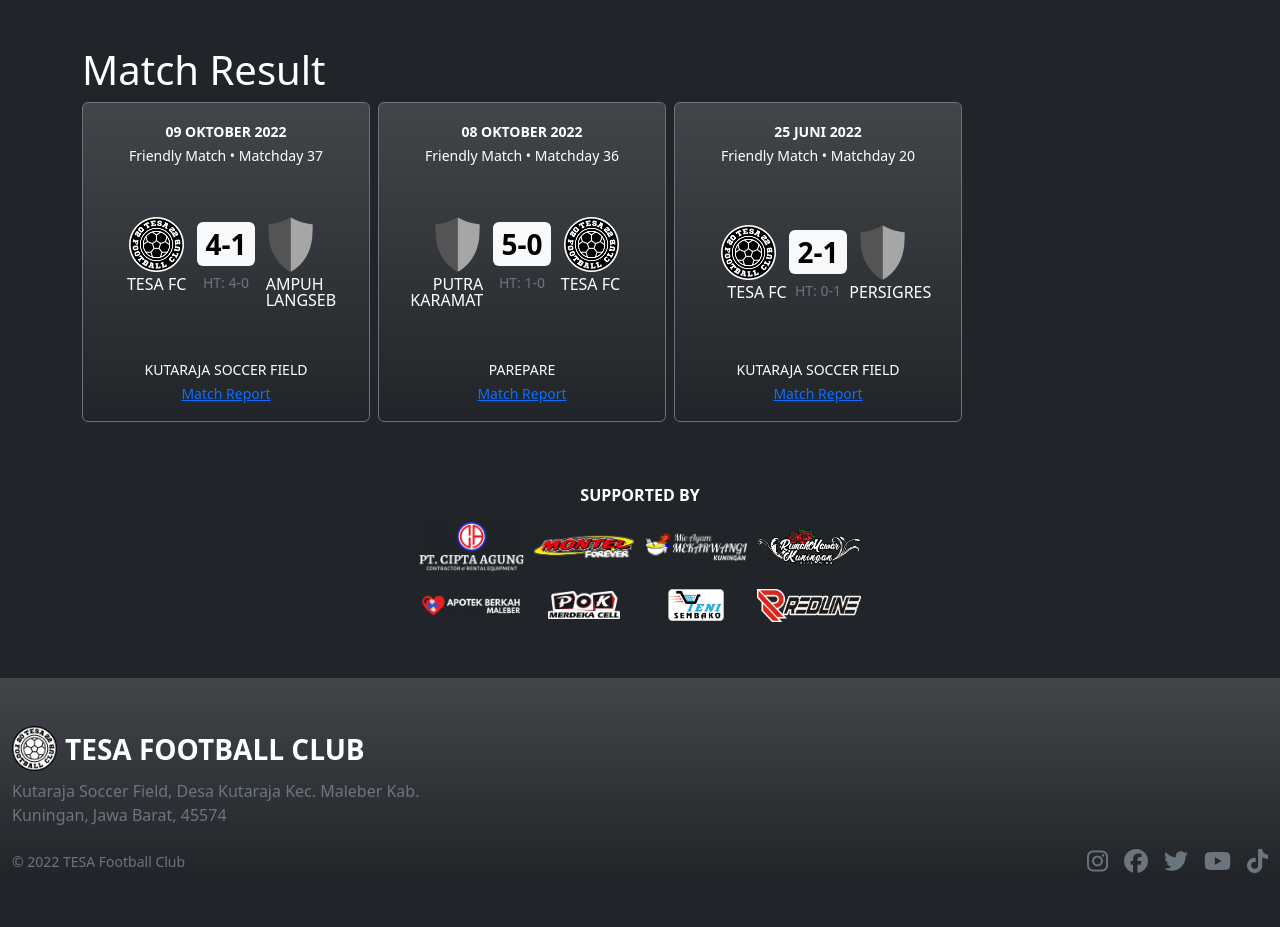
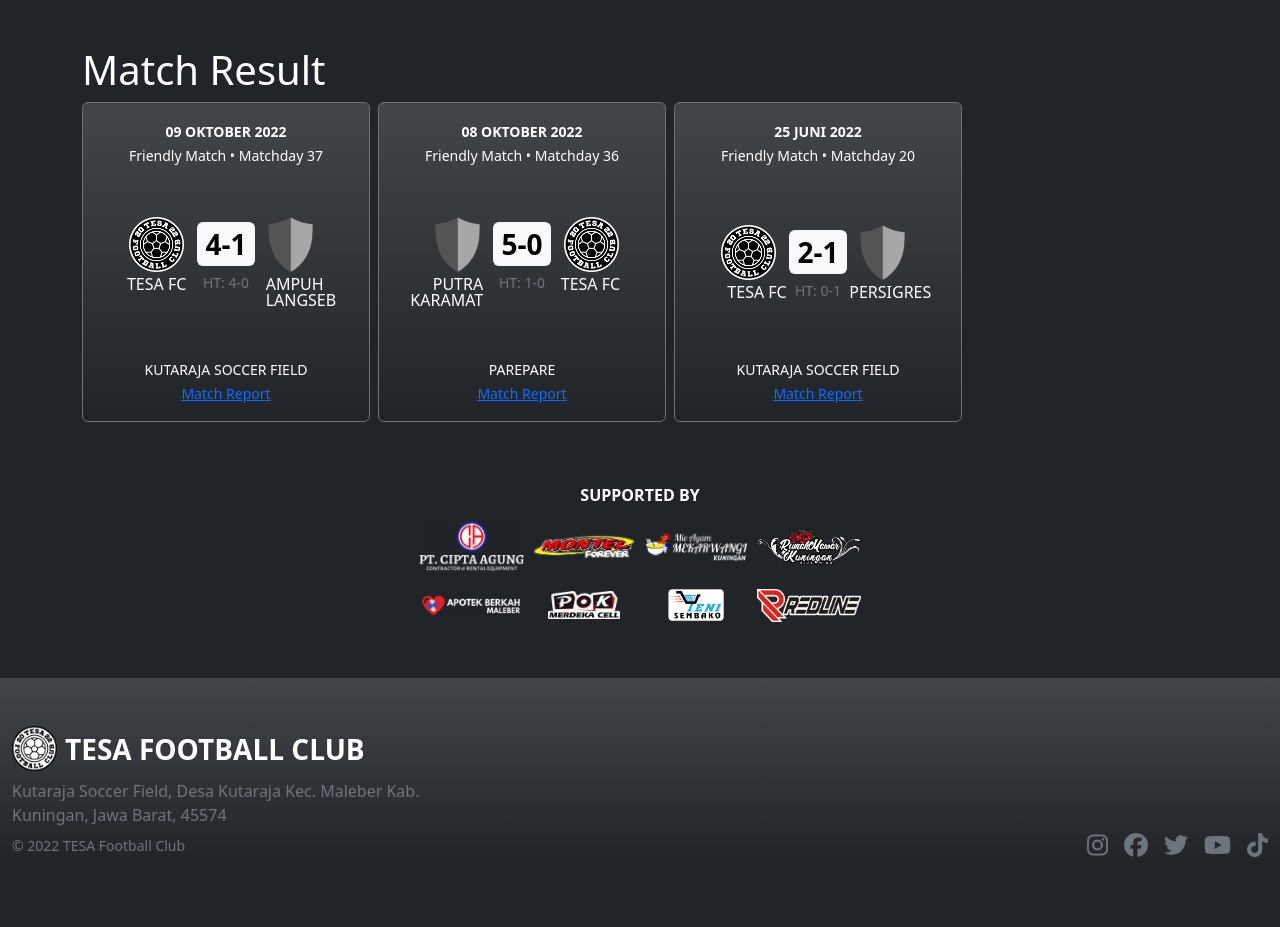
Before and after one commit to tesafc/tesafc.github.io, a Jekyll site: the page built from index.html, in a window 1280 px wide. Shown: the part 1153-2080 px from the top of the page. Built offline with Jekyll 4.4.1, drawn with Linux system fonts in a browser that asks for light colours; nearby versions of some CDN libraries.

Commit message:
Update default.html

```diff
--- a/_layouts/default.html
+++ b/_layouts/default.html
@@ -58,7 +58,7 @@
             <img src="{{ '/assets/img/logo-2_v2.png' | relative_url }}" alt="" class="" width="45" height="45">
             <p class="mb-0 ps-2 fs-3 fw-bolder">TESA FOOTBALL CLUB</p>
           </div>
-          <p class="pt-2 pb-3 pb-md-0 text-secondary" style="max-width: 450px;">
+          <p class="pt-2 mb-2 mb-md-0 text-secondary" style="max-width: 450px;">
           Kutaraja Soccer Field, Desa Kutaraja Kec. Maleber Kab. Kuningan, Jawa Barat, 45574
           </p>
         </div>
```
